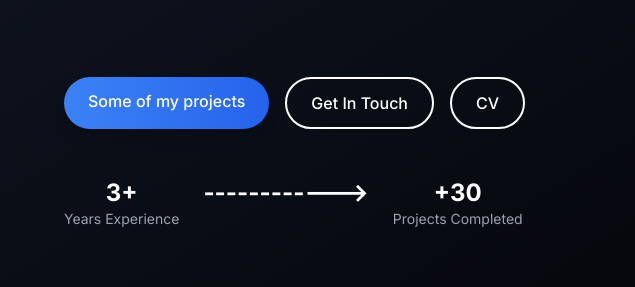
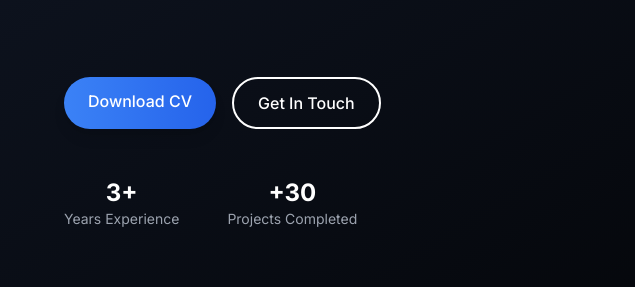
Before and after one commit to saicooo/profile, a plain HTML site: page index.html in a window 1280 px wide. Shown: the part 481-768 px from the top of the page, 0-635 px from the left. Drawn offline with nearby package versions, Linux system fonts and the light colour scheme.

Commit message:
adding Download CV

```diff
--- a/index.html
+++ b/index.html
@@ -216,15 +216,16 @@
     </div>
 </div>
             <div class="flex flex-wrap gap-4 fade-in">
-                <a href="#projects" class="px-6 py-3 bg-gradient-to-r from-blue-500 to-blue-600 text-white rounded-full hover:from-blue-600 hover:to-blue-700 transition duration-300 shadow-lg font-medium">
+                <!-- <a href="#projects" class="px-6 py-3 bg-gradient-to-r from-blue-500 to-blue-600 text-white rounded-full hover:from-blue-600 hover:to-blue-700 transition duration-300 shadow-lg font-medium">
                     Some of my projects
+                </a> -->
+                                            <a href="documents/Makhmoud_CV.pdf" class="px-6 py-3 bg-gradient-to-r from-blue-500 to-blue-600 text-white rounded-full hover:from-blue-600 hover:to-blue-700 transition duration-300 shadow-lg font-medium">
+                      Download  CV
                 </a>
                 <a href="#contact" class="px-6 py-3 border-2 border-white text-white hover:bg-white hover:text-black rounded-full transition duration-300 font-medium">
                     Get In Touch
                 </a>
-                                <a href="documents/Makhmoud_CV.pdf" class="px-6 py-3 border-2 border-white text-white hover:bg-white hover:text-black rounded-full transition duration-300 font-medium">
-                     CV
-                </a>
+
             </div>
         </div>
 
@@ -235,8 +236,9 @@
                 <div class="text-gray-400 text-sm">Years Experience</div>
             </div>
             <div class="text-center">
-                 <div class="text-2xl font-bold text-white">   ------------> </div>
-                <div class="text-gray-400 text-sm">   </div>   <!--later i can add text OR I CAN REMOVE IT ALL  -->
+                 <div class="text-2xl font-bold text-white">    </div>
+                <div class="text-gray-400 text-sm">   </div>
+                 <!-- later i can add text OR I CAN REMOVE IT ALL  -->
             </div>
             <div class="text-center">
                 <div class="text-2xl font-bold text-white">+30</div>
@@ -859,17 +861,22 @@
                         <img src="https://img.icons8.com/?size=160&id=fiCYSJOnXi7E&format=png" alt="LeetCode" class="w-16 h-16">
                         LeetCode
                     </a>
-
+                                                            <!-- codeforces Icon -->
+                    <!-- <a href="https://codeforces.com/profile/SAICO" aria-label="codeforces Profile" target="_blank" class="transform hover:scale-110 transition duration-300">
+                        <img src="https://img.icons8.com/?size=80&id=jldAN67IAsrW&format=png" alt="LeetCode" class="w-12 h-16">
+                        Codeforces
+                    </a> -->
+                       <!-- CV Icon
+                    <a href="documents/Makhmoud_CV.pdf" target="_blank" class="transform hover:scale-110 transition duration-300">
+                        <img src="https://img.icons8.com/?size=48&id=qwXFU93OjFCK&format=png" alt="CV" class="w-16 h-16">
+                        CV
+                    </a>
+               -->
 
                     <!-- Telegram Icon -->
                     <a href="https://t.me/saicoooooooo" aria-label="Telegram" target="_blank" class="transform hover:scale-110 transition duration-300">
                         <img src="https://cdn-icons-png.flaticon.com/128/1599/1599019.png" alt="Telegram" class="w-16 h-16">
                         Telegram
-                    </a>
-                      <!-- CV Icon -->
-                    <a href="documents/Makhmoud_CV.pdf" target="_blank" class="transform hover:scale-110 transition duration-300">
-                        <img src="https://img.icons8.com/?size=48&id=qwXFU93OjFCK&format=png" alt="CV" class="w-16 h-16">
-                        CV
                     </a>
 
                     <!-- Gmail Icon -->
```
